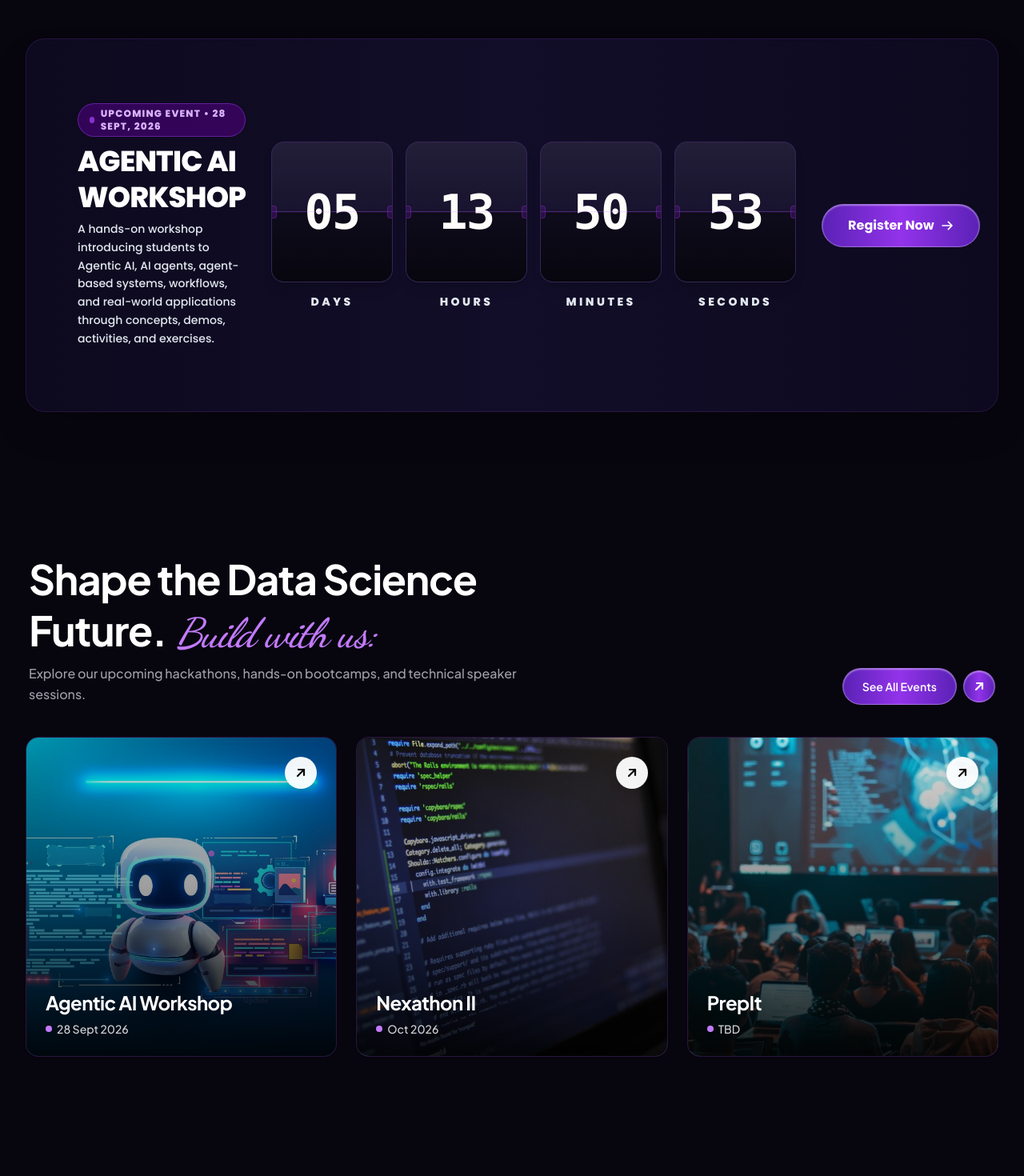
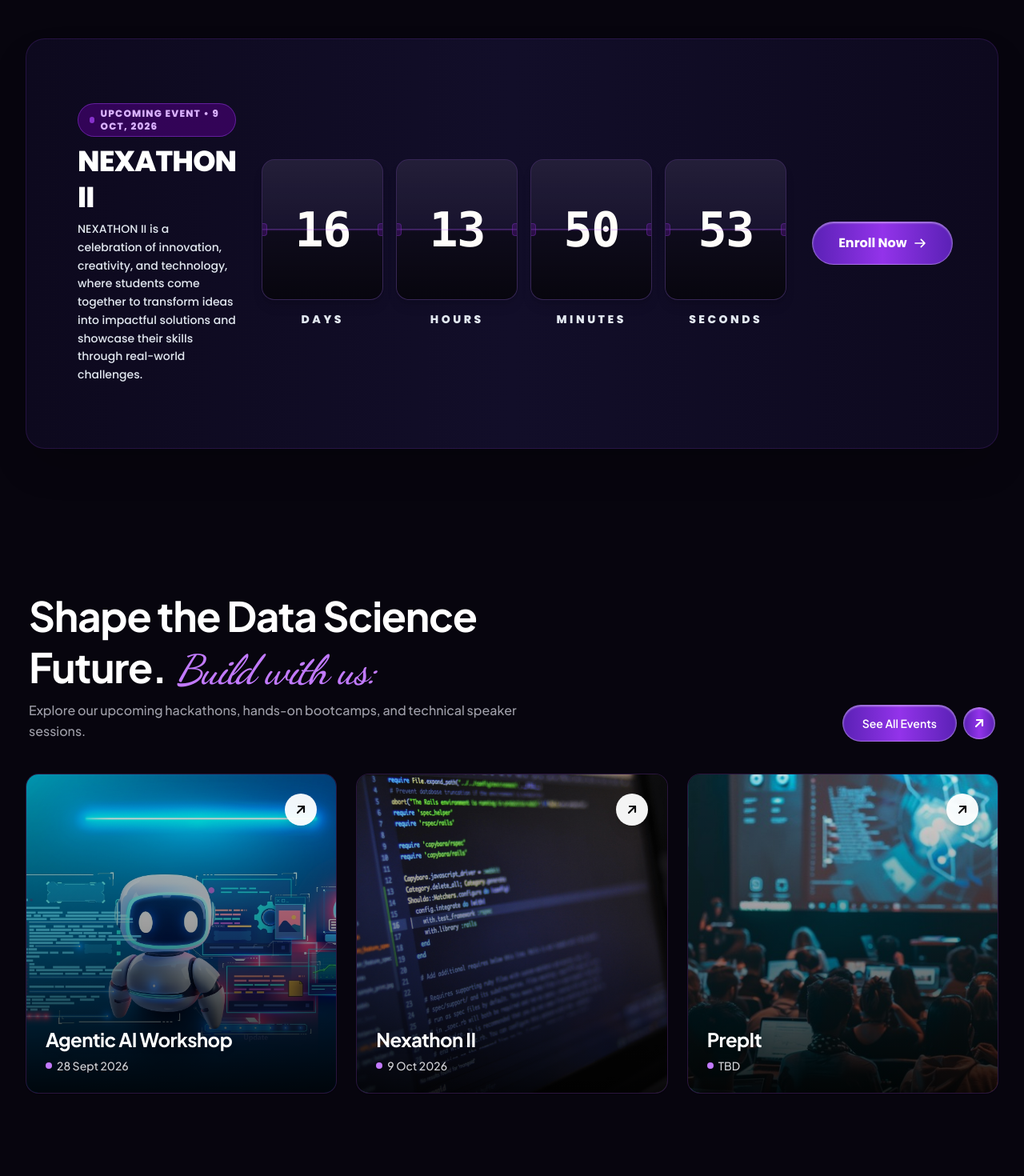
Before and after one commit to adinahawaldar/DataNexus_Club, a React (Vite) app: page / in a window 1280 px wide. Shown: the part 800-2270 px from the top of the page at 80% size. Built offline with nearby package versions, Linux system fonts and the light colour scheme.

Commit message:
update conuntdown timer and registration link for nexathon

```diff
--- a/src/components/Events.jsx
+++ b/src/components/Events.jsx
@@ -98,7 +98,7 @@ function NexathonFlipClockTimer({ googleFormLink, isDark }) {
 
   // set Event date and time:
   const getTimeLeft = () => {
-    const eventDate = new Date('2026-09-28T10:00:00');
+    const eventDate = new Date('2026-10-09T10:00:00');
     const now = new Date();
 
     const difference = eventDate.getTime() - now.getTime();
@@ -232,7 +232,7 @@ function NexathonFlipClockTimer({ googleFormLink, isDark }) {
                 isDark ? 'text-purple-300' : 'text-[#1a073f]'
               }`}
             >
-              UPCOMING EVENT • 28 SEPT, 2026
+              UPCOMING EVENT • 9 OCT, 2026
             </span>
           </div>
 
@@ -241,7 +241,7 @@ function NexathonFlipClockTimer({ googleFormLink, isDark }) {
               isDark ? 'text-white' : 'text-[#1a073f]'
             }`}
           >
-            AGENTIC AI WORKSHOP
+            NEXATHON II
           </h3>
 
           <p
@@ -249,7 +249,7 @@ function NexathonFlipClockTimer({ googleFormLink, isDark }) {
               isDark ? 'text-[#e2e8f0]' : 'text-zinc-600'
             }`}
           >
-            A hands-on workshop introducing students to Agentic AI, AI agents, agent-based systems, workflows, and real-world applications through concepts, demos, activities, and exercises.
+            NEXATHON II is a celebration of innovation, creativity, and technology, where students come together to transform ideas into impactful solutions and showcase their skills through real-world challenges.
           </p>
         </div>
 
@@ -264,10 +264,14 @@ function NexathonFlipClockTimer({ googleFormLink, isDark }) {
         {/* Right Side: Register CTA Button */}
         <div className="flex flex-col items-center md:items-end flex-shrink-0">
           <button
-            onClick={() => window.open(googleFormLink, '_blank')}
+            onClick={() => {
+              if (googleFormLink) {
+                window.open(googleFormLink, '_blank');
+              }
+            }}
             className="font-bold text-xs sm:text-sm lg:text-base px-6 sm:px-8 py-3 sm:py-3.5 rounded-full transition-all duration-300 transform hover:scale-105 active:scale-95 cursor-pointer flex items-center gap-2 font-poppins bg-gradient-to-r from-[#5b21b6] via-[#9333ea] to-[#5b21b6] backdrop-blur-xl border border-white/30 text-white shadow-[inset_0_1px_2px_rgba(255,255,255,0.45)] hover:brightness-115"
           >
-            <span>Register Now</span>
+            <span>Enroll Now</span>
             <svg
               className="w-4 h-4"
               fill="none"
@@ -292,8 +296,6 @@ export default function Events() {
   const [selectedEvent, setSelectedEvent] = useState(null);
   const { isDark } = useTheme();
 
-  const googleFormLink = 'https://forms.gle/CDV2pfdxm6jYn4uD7';
-
   const eventsData = [
     {
       id: 1,
@@ -310,10 +312,10 @@ export default function Events() {
       title: 'Nexathon II',
       description:
         'NEXATHON II is a celebration of innovation, creativity, and technology, where students come together to transform ideas into impactful solutions and showcase their skills through real-world challenges.',
-      badge: 'Oct 2026',
+      badge: '9 Oct 2026',
       bgImage:
         nexathon,
-        registrationLink: '',
+      registrationLink: 'https://nexathon.aiktc.ac.in/',
     },
     {
       id: 3,
@@ -323,7 +325,7 @@ export default function Events() {
       badge: 'TBD',
       bgImage:
         prepit,
-        registrationLink: '',
+      registrationLink: '',
     },
   ];
 
@@ -338,7 +340,7 @@ export default function Events() {
         {/* Integrated Nexathon Countdown Flip Clock Banner */}
         <NexathonFlipClockTimer
           isDark={isDark}
-          googleFormLink={googleFormLink}
+          googleFormLink={eventsData[1].registrationLink || ''}
         />
 
         {/* Section Header */}
--- a/src/components/events/FeaturedEvent.jsx
+++ b/src/components/events/FeaturedEvent.jsx
@@ -1,17 +1,17 @@
 import React, { useEffect, useRef, useState } from 'react';
 import { motion, AnimatePresence, animate, useInView } from 'framer-motion';
-import agentic_ai from '../../assets/events/agentic_ai.jpg';
+import nexathon from '../../assets/events/nexathon_event.jpg';
 
 /* Featured event content */
 const featuredEvent = {
-  title: 'Agentic AI',
-  date: '28th September 2026',
+  title: 'Nexathon II',
+  date: '9th October 2026',
   time: '10:00 AM',
   description:
-    'The CSE (Data Science) Department along with DataNexus Club is organizing a 5 hours intensive workshop on Agentic AI for students of FE, SE, TE & BE of CSE (Data Science).The workshop will introduce students to Agentic AI, AI agents, agent-based systems, workflows, and real-world applications through conceptual sessions, live demonstrations, interactive activities, and hands-on exercises.',
+    'NEXATHON II is a celebration of innovation, creativity, and technology, where students come together to transform ideas into impactful solutions and showcase their skills through real-world challenges.',
   image:
-    agentic_ai,
-  registrationLink: 'https://forms.gle/CDV2pfdxm6jYn4uD7',
+    nexathon,
+  registrationLink: 'https://nexathon.aiktc.ac.in/',
 };
 
 
@@ -467,8 +467,13 @@ function FeaturedEvent() {
                 scale: 0.97,
               }}
               href={featuredEvent.registrationLink || '#'}
-              target="_blank"
+              target={featuredEvent.registrationLink ? '_blank' : undefined}
               rel="noopener noreferrer"
+              onClick={(e) => {
+                if (!featuredEvent.registrationLink) {
+                  e.preventDefault();
+                }
+              }}
               className="
                 bg-zinc-950
                 text-white
--- a/src/components/events/UpcomingEventsCarousel.jsx
+++ b/src/components/events/UpcomingEventsCarousel.jsx
@@ -32,7 +32,7 @@ const upcomingEvents = [
     image: nexathon,
     description:
       'NEXATHON II is a celebration of innovation, creativity, and technology, where students come together to transform ideas into impactful solutions and showcase their skills through real-world challenges.',
-    registrationLink: '',
+    registrationLink: 'https://nexathon.aiktc.ac.in/',
   },
 
   {
```
